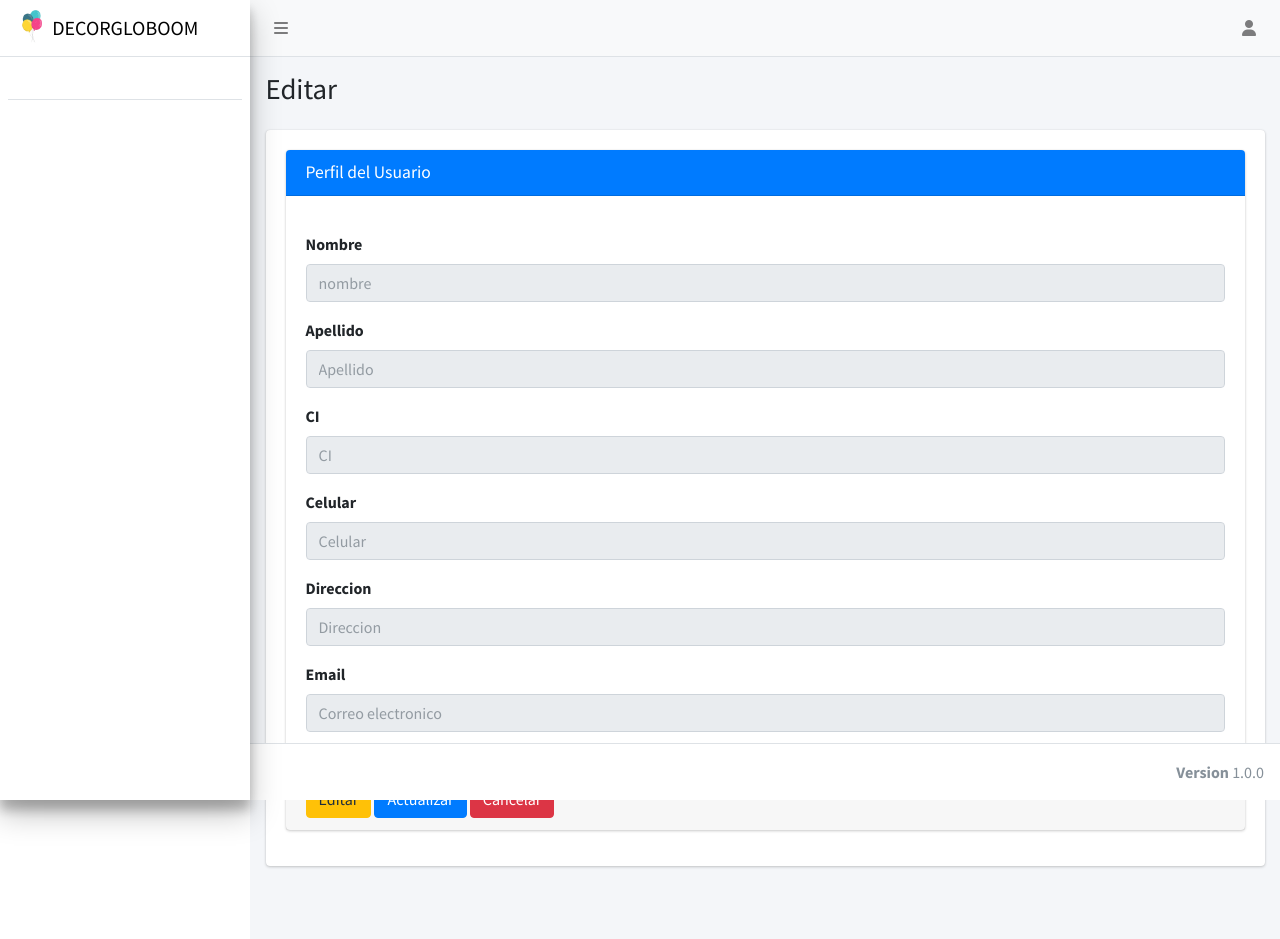
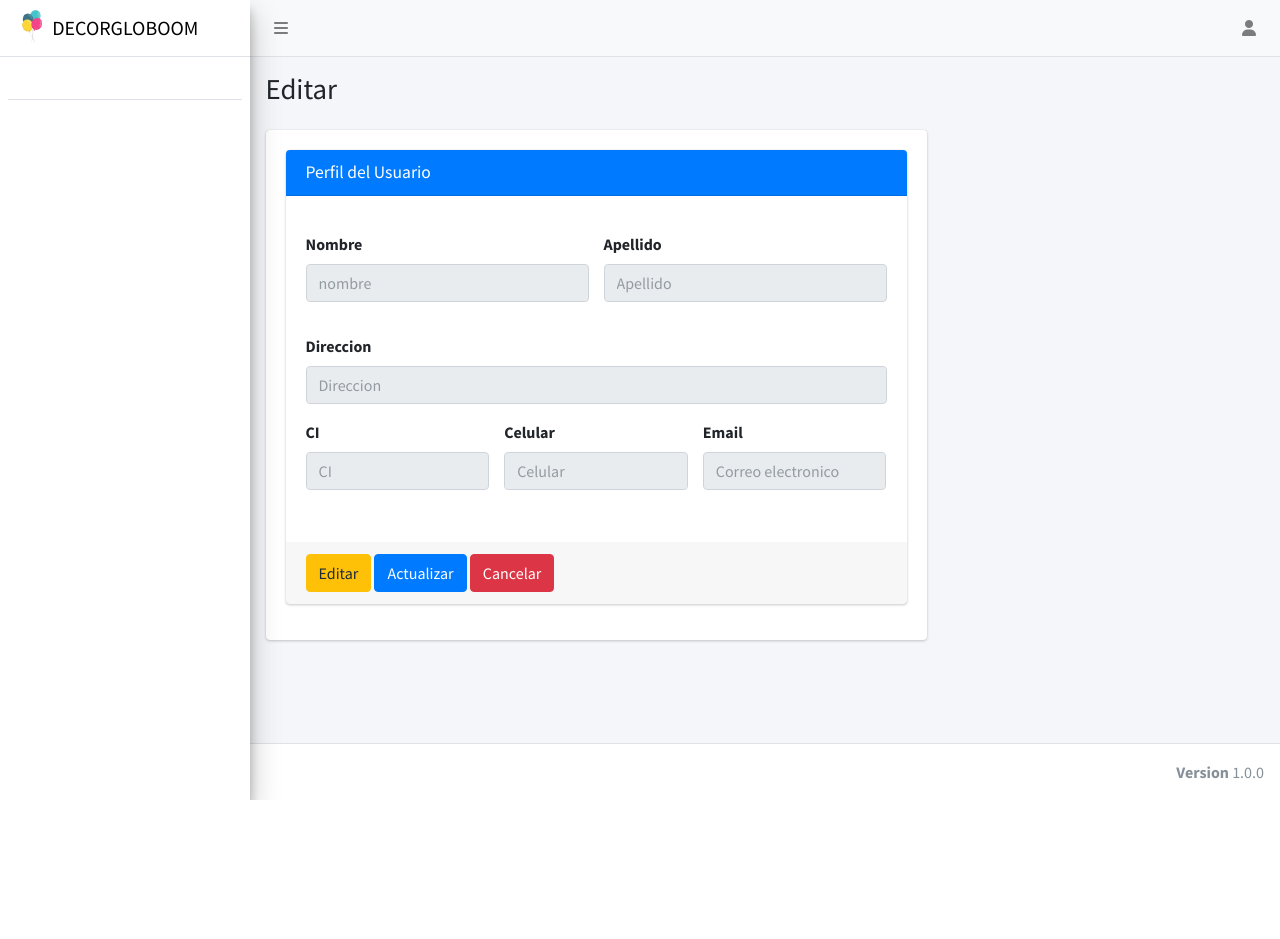
Before and after one commit to aspeti/decorgloboom, a CodeIgniter app: page /decorgloboom/usuarios/updateprofile in a window 1280 px wide. After the commit the page ends 800 px from the top, so only its background shows below. Run offline with CodeIgniter, Linux system fonts and the light colour scheme; data that the repository does not hold is empty; some libraries are stand-ins or nearby versions.

Commit message:
Task012 edited froms profile

```diff
--- a/application/views/perfil/edit.php
+++ b/application/views/perfil/edit.php
@@ -17,7 +17,7 @@
     <section class="content">
       <div class="container-fluid">
         <div class="row">
-          <div class="col-12">
+          <div class="col-8">
 
             <div class="card">
               <!-- /.card-header -->
@@ -45,30 +45,20 @@
                   <div class="form-group">
                     <input type="hidden" name="idusuario" value="<?php echo $perfil->id_usuario; ?>">
                   </div>
+                  <div class="form-group row">
 
-                  <div class="form-group">
+                    <div class="form-group col-md-6">
                       <label for="nombre">Nombre</label>
                       <input type="text" class="form-control <?php echo !empty(form_error("nombre")) ? 'is-invalid':'';?>"
                             placeholder="nombre" name="nombre" id="nombre" value="<?php echo !empty(form_error("nombre")) ? set_value("nombre") : $perfil->nombre; ?>" disabled>
                             <?php echo form_error("nombre","<span class='help-block'>","</span>")?>
                     </div>
-                  <div class="form-group">
+                    <div class="form-group col-md-6">
                       <label for="apellido">Apellido</label>
                       <input type="text" class="form-control <?php echo !empty(form_error("apellido")) ? 'is-invalid':'';?>"
                             placeholder="Apellido" name="apellido" id="apellido" value="<?php echo !empty(form_error("apellido")) ? set_value("apellido") : $perfil->apellido; ?>" disabled>
                             <?php echo form_error("apellido","<span class='help-block'>","</span>")?>
                     </div>
-                  <div class="form-group">
-                    <label for="ci">CI</label>
-                    <input type="text" class="form-control <?php echo !empty(form_error("ci")) ? 'is-invalid':'';?>"
-                           placeholder="CI" name="ci" id="ci" value="<?php echo !empty(form_error("apellido")) ? set_value("apellido") : $perfil->ci; ?>" disabled>
-                           <?php echo form_error("ci","<span class='help-block'>","</span>")?>
-                          </div>
-                  <div class="form-group">
-                    <label for="celular">Celular</label>
-                    <input type="text" class="form-control <?php echo !empty(form_error("celular")) ? 'is-invalid':'';?>"
-                            placeholder="Celular" name="celular" id="celular" value="<?php echo !empty(form_error("celular")) ? set_value("celular") : $perfil->celular; ?>" disabled>
-                            <?php echo form_error("celular","<span class='help-block'>","</span>")?>
                   </div>
                   <div class="form-group">
                     <label for="direccion">Direccion</label>
@@ -76,11 +66,26 @@
                             placeholder="Direccion" name="direccion" id="direccion" value="<?php echo !empty(form_error("direccion")) ? set_value("direccion") : $perfil->direccion; ?>" disabled>
                             <?php echo form_error("direccion","<span class='help-block'>","</span>")?>
                   </div>
-                  <div class="form-group">
+                  <div class="form-group row">
+                    <div class="form-group col-md-4">
+                      <label for="ci">CI</label>
+                      <input type="text" class="form-control <?php echo !empty(form_error("ci")) ? 'is-invalid':'';?>"
+                            placeholder="CI" name="ci" id="ci" value="<?php echo !empty(form_error("apellido")) ? set_value("apellido") : $perfil->ci; ?>" disabled>
+                            <?php echo form_error("ci","<span class='help-block'>","</span>")?>
+                            </div>
+                    <div class="form-group col-md-4">
+                      <label for="celular">Celular</label>
+                      <input type="text" class="form-control <?php echo !empty(form_error("celular")) ? 'is-invalid':'';?>"
+                              placeholder="Celular" name="celular" id="celular" value="<?php echo !empty(form_error("celular")) ? set_value("celular") : $perfil->celular; ?>" disabled>
+                              <?php echo form_error("celular","<span class='help-block'>","</span>")?>
+                    </div>
+
+                    <div class="form-group col-md-4">
                       <label for="email">Email</label>
                       <input type="text" class="form-control <?php echo !empty(form_error("email")) ? 'is-invalid':'';?>"
                               placeholder="Correo electronico" name="email" id="email" value="<?php echo !empty(form_error("email")) ? set_value("email") : $perfil->email; ?>"disabled>
                               <?php echo form_error("email","<span class='help-block'>","</span>")?>
+                    </div>
                   </div>
                 </div>
                 <!-- /.card-body -->
--- a/application/views/perfil/editpass.php
+++ b/application/views/perfil/editpass.php
@@ -17,7 +17,7 @@
     <section class="content">
       <div class="container-fluid">
         <div class="row">
-          <div class="col-12">
+          <div class="col-8">
 
             <div class="card">
               <!-- /.card-header -->
```
Lines whose indentation alone changed are shown as unchanged.
